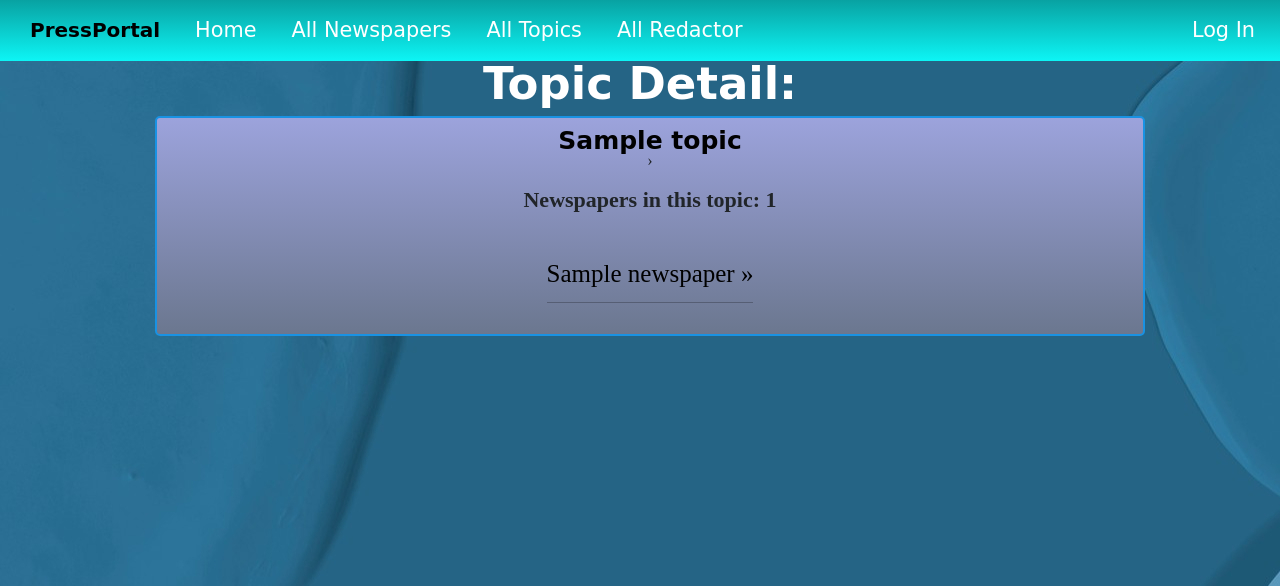
After one commit to saywin/press-portal, a Django app: page /topic/1/ in a window 1280 px wide. The commit adds this page. Shown: the top 586 px of the page. Run offline with Django 5.2, Linux system fonts and the light colour scheme; tables that the repository leaves empty hold one stand-in row (values such as "Sample post").

Commit message:
Created topic_list.html and topic_list.css

```diff
--- /dev/null
+++ b/static/css/topic_detail.css
@@ -0,0 +1,91 @@
+body {
+    background-image: url("../img/newspaper-list.jpg");
+}
+
+.row h1{
+    text-align: center;
+    font-family: "Comic Sans MS";
+    font-size: 45px;
+    font-weight: bold;
+    color: white;
+}
+
+.article-item {
+    display: block;
+    margin: 10px 10px 10px 10px;
+    border: #1992e3 2px solid;
+    width: 100%;
+    border-radius: 5px;
+    background: linear-gradient(#9ca3dc, #6b778f);
+    text-align: center;
+    padding: 10px;
+}
+
+.article-item img {
+    max-width: 100%;
+    height: auto;
+}
+
+.article-name h1 {
+    color: black;
+    font-weight: bold;
+    font-size: 25px;
+    text-decoration: none;
+    font-family: "Comic Sans MS";
+}
+
+.content {
+    font-size: 22px;
+    font-family: "David Libre";
+    font-weight: bold;
+    padding: 20px;
+}
+
+.article-bottom {
+    display: flex;
+    align-items: center;
+    margin-top: 25px;
+
+}
+
+.article-viewed {
+    margin-right: 10px;
+}
+
+.article-viewed span {
+    margin-right: 5px;
+    font-size: 17px;
+}
+
+
+.ml-auto {
+    margin: auto;
+    font-size: 25px;
+    color: black;
+    padding: 5px;
+}
+
+.mr-auto {
+    margin-left: 21%;
+    font-size: 20px;
+    border-bottom: #06f827 2px solid;
+}
+
+.container{
+    width: 100%;
+    max-width: 1000px;
+    padding: 0 5px;
+    margin: 0 auto;
+}
+
+.container-cards {
+    display: grid;
+    width: 100%;
+    grid-template-columns: auto;
+}
+
+
+.ml-auto:hover{
+    background-color: #28a745;
+    border-radius: 4px;
+}
--- /dev/null
+++ b/templates/redact_radar/topic_detail.html
@@ -0,0 +1,33 @@
+{% extends "base.html" %}
+{% load static %}
+
+{% block style %}
+	<link rel="stylesheet" href="{% static "css/topic_detail.css" %}">
+{% endblock %}
+
+{% block content %}
+	<div class="container">
+	<div class="row">
+	<h1>Topic Detail:</h1>
+	<div class="container-cards">
+	<div class="article-item">
+	<div>
+		<div>
+			<div class="article-name">
+				<h1>{{ topic.name }}</h1>›
+			</div>
+			<p class="content">Newspapers in this topic: {{ topic.newspapers.count }}</p>
+			{% for newspaper in topic.newspapers.all %}
+				<div class="article-bottom">
+					<a href="{% url "redact_radar:newspaper-detail" pk=newspaper.pk %}"
+					   class="ml-auto">
+						{{ newspaper.title }} »
+						<hr>
+					</a>
+				</div>
+			{% endfor %}
+
+
+		</div>
+	</div>
+{% endblock %}
--- a/templates/redact_radar/topic_list.html
+++ b/templates/redact_radar/topic_list.html
@@ -11,10 +11,10 @@
 		<div class="container-cards">
 		<div class="article-item">
 			<div class="article-name">
-				<a href="#">› {{ topic.name }} ‹</a>
+				<a href="{% url "redact_radar:topic-detail" pk=topic.pk %}">› {{ topic.name }} ‹</a>
 			</div>
 			<p class="content">Newspapers in this topic: {{ topic.newspapers.count }}</p>
-			<a href="#"
+			<a href="{% url "redact_radar:topic-detail" pk=topic.pk %}"
 			   class="btn btn-success ml-auto">
 				Detail »
 			</a>
```
